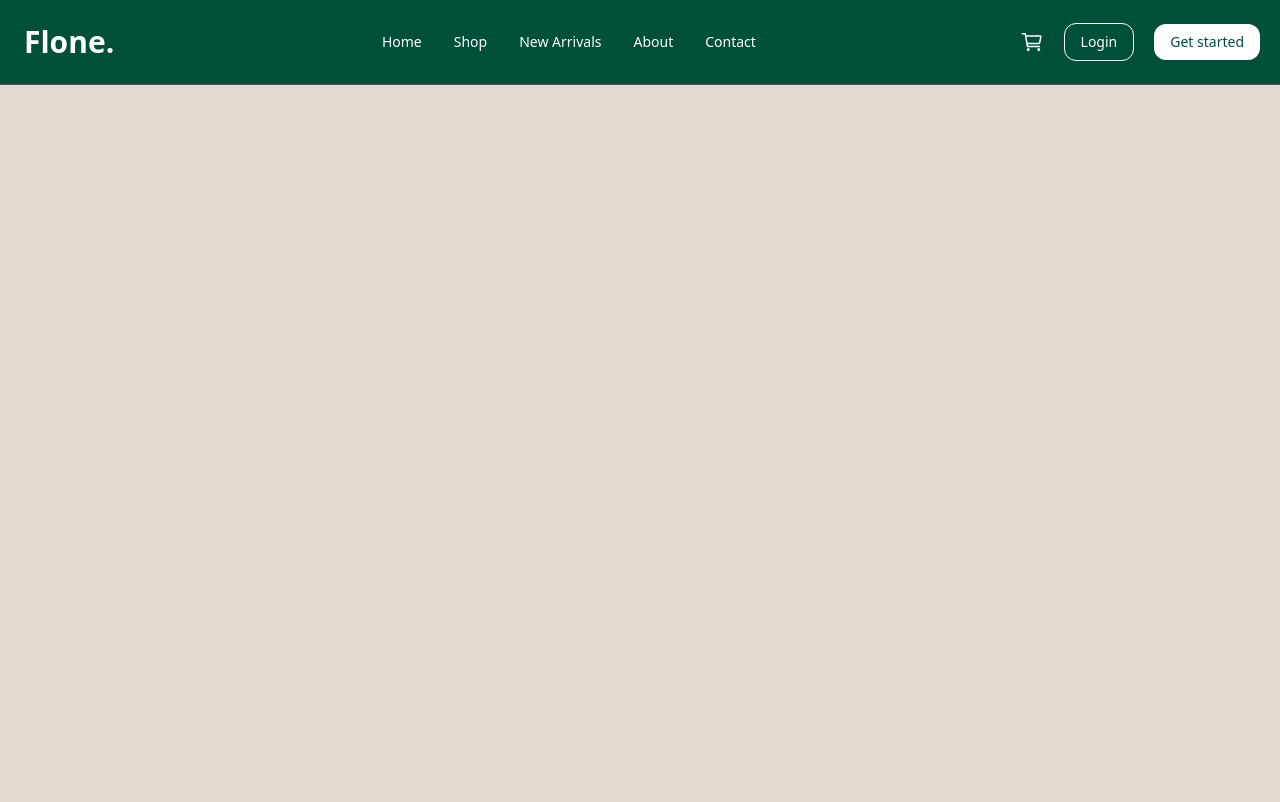
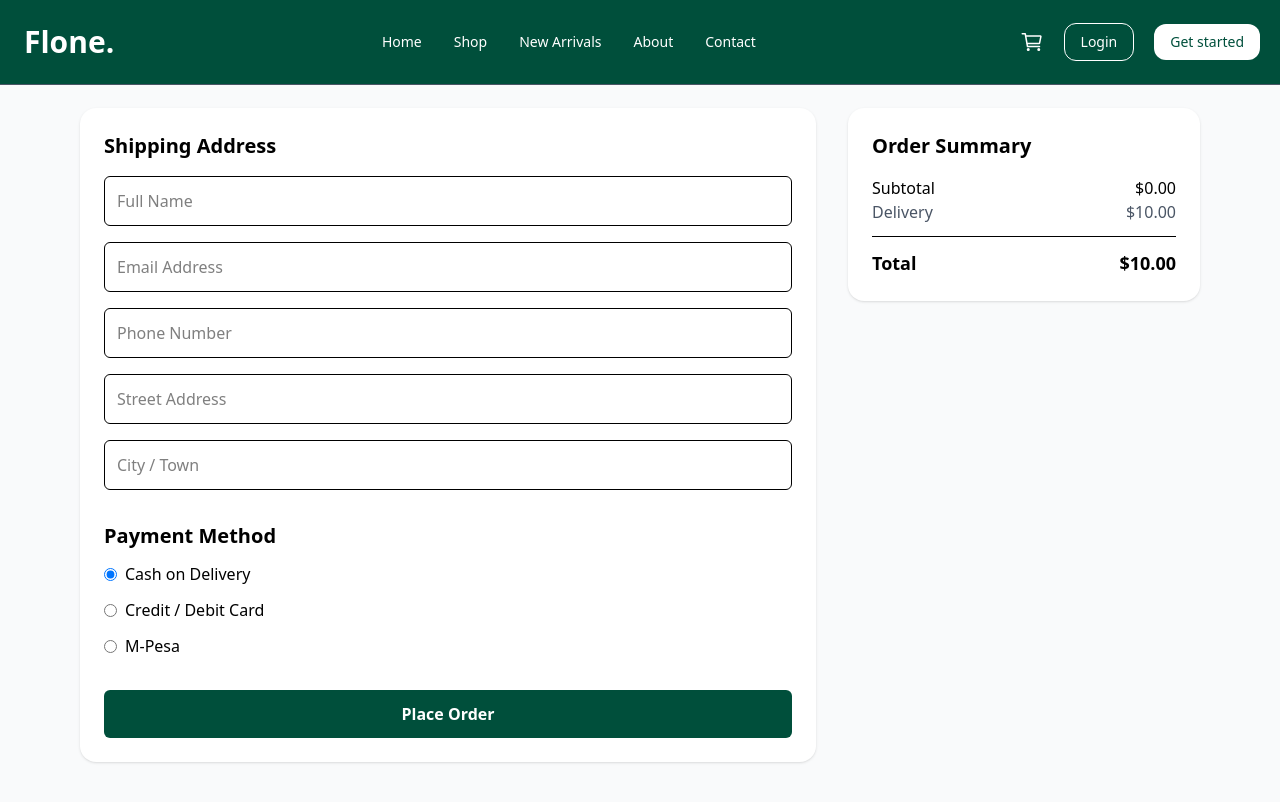
Before and after one commit to juliusmwas/Flone, a React (Vite) app: page /checkout in a window 1280 px wide. Built offline with nearby package versions, Linux system fonts and the light colour scheme.

Commit message:
Added a checkout page

```diff
--- a/src/App.jsx
+++ b/src/App.jsx
@@ -8,6 +8,7 @@ import Footer from "./Components/Homepage/Footer";
 import Shop from "./Components/Pages/Shop";
 import SingleProduct from "./Components/Pages/SingleProduct";
 import Cart from "./Components/Pages/Cart";
+import Checkout from "./Components/Pages/Checkout";
 
 function App() {
   return (
@@ -30,6 +31,7 @@ function App() {
         <Route path="/shop" element={<Shop />} />
         <Route path="/product/:id" element={<SingleProduct />} />
         <Route path="/cart" element={<Cart />} />
+        <Route path="/checkout" element={<Checkout />} />
 
       </Routes>
     </div>
--- /dev/null
+++ b/src/Components/Pages/Checkout.jsx
@@ -0,0 +1,187 @@
+import React, { useContext, useState } from "react";
+import { CartContext } from "../Pages/CartContext";
+import { useNavigate } from "react-router-dom";
+
+export default function Checkout() {
+  const { cartItems, subtotal } = useContext(CartContext);
+  const [formData, setFormData] = useState({
+    fullName: "",
+    email: "",
+    phone: "",
+    address: "",
+    city: "",
+    paymentMethod: "cash",
+  });
+  const navigate = useNavigate();
+
+  const handleChange = (e) => {
+    setFormData({ ...formData, [e.target.name]: e.target.value });
+  };
+
+  const handlePlaceOrder = (e) => {
+    e.preventDefault();
+
+    if (
+      !formData.fullName ||
+      !formData.email ||
+      !formData.phone ||
+      !formData.address ||
+      !formData.city
+    ) {
+      alert("Please fill in all required fields.");
+      return;
+    }
+
+    // Simulate order placement
+    alert(
+      `✅ Order placed successfully!\n\nPayment: ${formData.paymentMethod.toUpperCase()}\nTotal: $${(
+        subtotal + 10
+      ).toFixed(2)}`
+    );
+
+    // Optionally redirect to home or success page
+    navigate("/");
+  };
+
+  return (
+    <div className="min-h-screen bg-gray-50 py-10 px-6 md:px-20">
+      <h1 className="text-3xl font-bold mb-8 text-gray-800">Checkout</h1>
+
+      <div className="grid md:grid-cols-3 gap-8">
+        {/* 🏠 Shipping Details */}
+        <form
+          onSubmit={handlePlaceOrder}
+          className="md:col-span-2 bg-white rounded-2xl shadow p-6"
+        >
+          <h2 className="text-xl font-semibold mb-4">Shipping Address</h2>
+
+          <div className="grid gap-4">
+            <input
+              type="text"
+              name="fullName"
+              placeholder="Full Name"
+              value={formData.fullName}
+              onChange={handleChange}
+              className="border p-3 rounded-md"
+              required
+            />
+            <input
+              type="email"
+              name="email"
+              placeholder="Email Address"
+              value={formData.email}
+              onChange={handleChange}
+              className="border p-3 rounded-md"
+              required
+            />
+            <input
+              type="tel"
+              name="phone"
+              placeholder="Phone Number"
+              value={formData.phone}
+              onChange={handleChange}
+              className="border p-3 rounded-md"
+              required
+            />
+            <input
+              type="text"
+              name="address"
+              placeholder="Street Address"
+              value={formData.address}
+              onChange={handleChange}
+              className="border p-3 rounded-md"
+              required
+            />
+            <input
+              type="text"
+              name="city"
+              placeholder="City / Town"
+              value={formData.city}
+              onChange={handleChange}
+              className="border p-3 rounded-md"
+              required
+            />
+          </div>
+
+          {/* 💳 Payment Method */}
+          <div className="mt-8">
+            <h2 className="text-xl font-semibold mb-3">Payment Method</h2>
+            <div className="space-y-3">
+              <label className="flex items-center gap-2">
+                <input
+                  type="radio"
+                  name="paymentMethod"
+                  value="cash"
+                  checked={formData.paymentMethod === "cash"}
+                  onChange={handleChange}
+                />
+                Cash on Delivery
+              </label>
+
+              <label className="flex items-center gap-2">
+                <input
+                  type="radio"
+                  name="paymentMethod"
+                  value="card"
+                  checked={formData.paymentMethod === "card"}
+                  onChange={handleChange}
+                />
+                Credit / Debit Card
+              </label>
+
+              <label className="flex items-center gap-2">
+                <input
+                  type="radio"
+                  name="paymentMethod"
+                  value="mpesa"
+                  checked={formData.paymentMethod === "mpesa"}
+                  onChange={handleChange}
+                />
+                M-Pesa
+              </label>
+            </div>
+          </div>
+
+          <button
+            type="submit"
+            className="mt-8 bg-emerald-900 text-white w-full py-3 rounded-md font-semibold hover:bg-emerald-800 transition"
+          >
+            Place Order
+          </button>
+        </form>
+
+        {/* 🧾 Order Summary */}
+        <div className="bg-white rounded-2xl shadow p-6 h-fit">
+          <h2 className="text-xl font-semibold mb-4">Order Summary</h2>
+
+          {cartItems.map((item) => (
+            <div
+              key={item.id}
+              className="flex justify-between mb-3 border-b border-gray-200 pb-2"
+            >
+              <span>{item.name} × {item.quantity}</span>
+              <span>${(item.price * item.quantity).toFixed(2)}</span>
+            </div>
+          ))}
+
+          <div className="flex justify-between mt-4">
+            <span>Subtotal</span>
+            <span>${subtotal.toFixed(2)}</span>
+          </div>
+
+          <div className="flex justify-between text-gray-600">
+            <span>Delivery</span>
+            <span>$10.00</span>
+          </div>
+
+          <hr className="my-3" />
+
+          <div className="flex justify-between font-semibold text-lg">
+            <span>Total</span>
+            <span>${(subtotal + 10).toFixed(2)}</span>
+          </div>
+        </div>
+      </div>
+    </div>
+  );
+}
```
